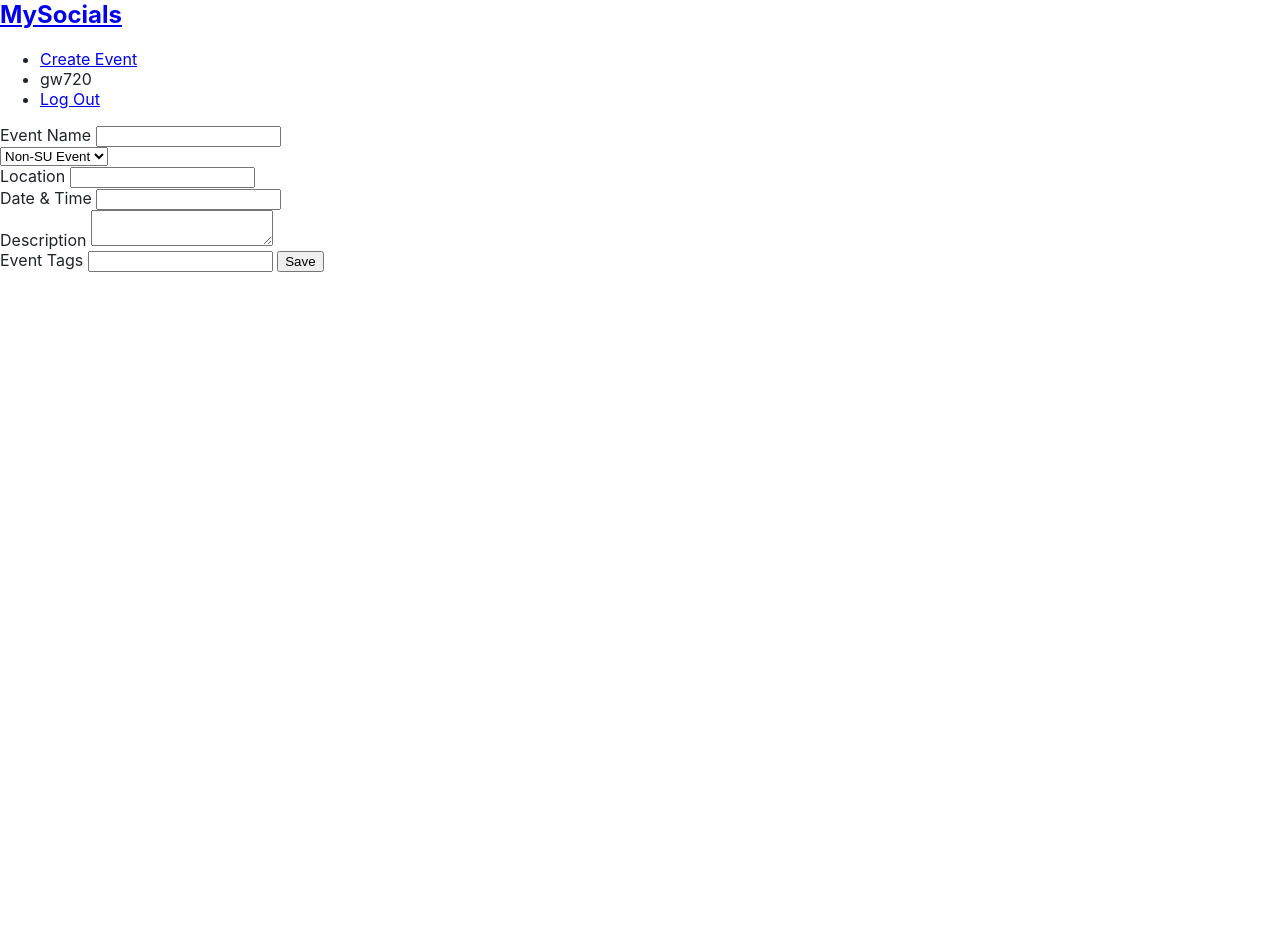
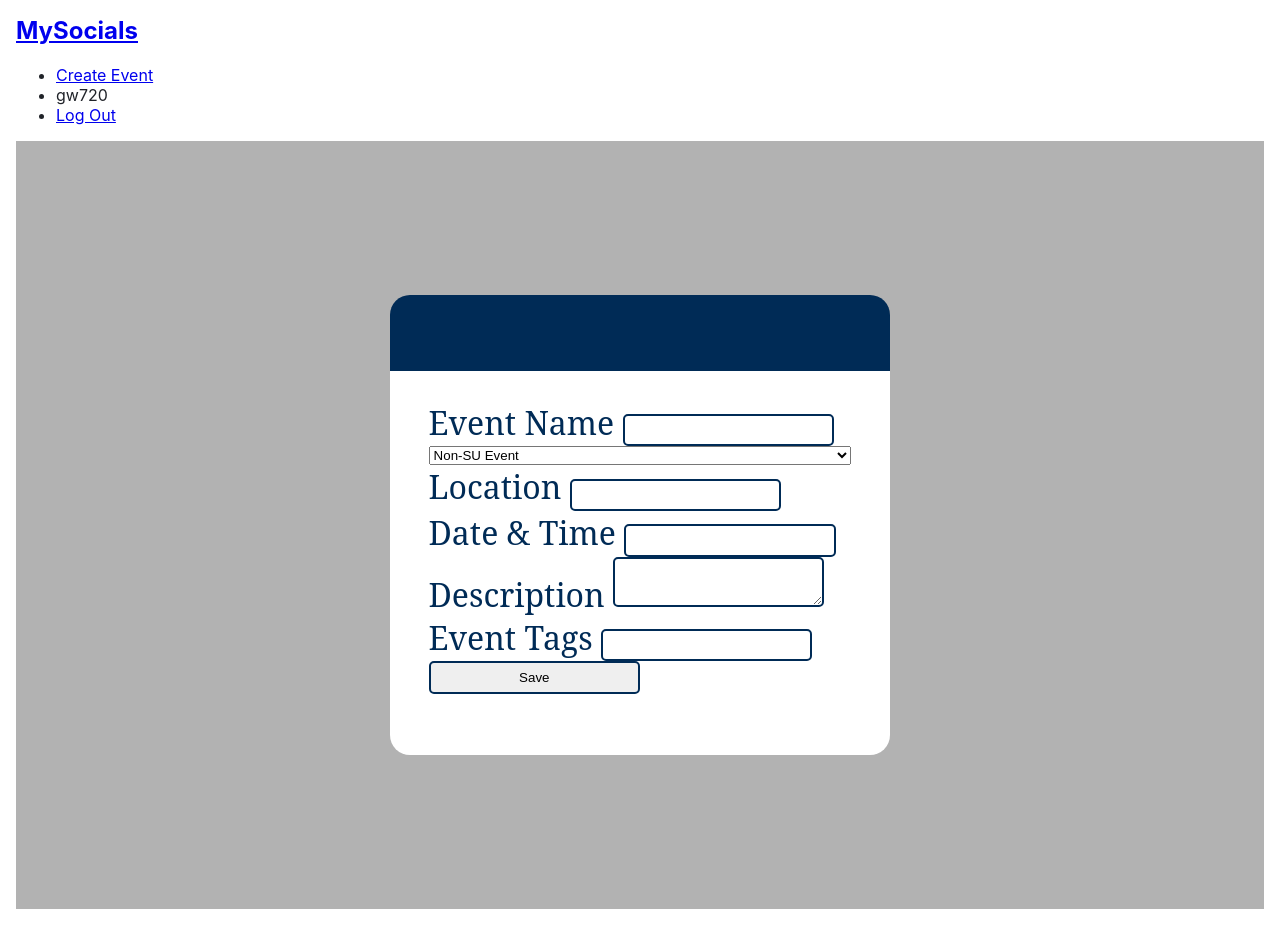
Before and after one commit to yh2452/CM22007, a Flask app: page /create in a window 1280 px wide. Before the commit the page ends 272 px from the top, so only its background shows below. Run offline with Flask 3, Linux system fonts and the light colour scheme; a user stored in the database is signed in; data comes from the database, SQL or seed files in the repository.

Commit message:
css for the create event page

```diff
--- a/MySocials/static/style.css
+++ b/MySocials/static/style.css
@@ -2,7 +2,7 @@
 body {
   font-family: "Inter";
   color: #202329;
-  margin: 0;
+  margin: 1em;
   padding: 0;
 }
 
@@ -35,7 +35,6 @@ img {
   display: flex;
   flex-direction: row;
   gap: 1em;
-  margin: 1em;
 }
 #everythingContainer #userContainer {
   display: flex;
@@ -80,7 +79,6 @@ img {
   justify-content: flex-start;
   align-items: flex-end;
   position: relative;
-  margin-bottom: 1em;
 }
 #eventsContainer .profileContainer .profilePic {
   width: 64px;
@@ -253,64 +251,49 @@ img {
 }
 
 #createEventContainer {
+  display: flex;
+  flex-direction: column;
+  justify-content: center;
+  align-items: center;
   background-color: rgba(0, 0, 0, 0.3);
-}
-#createEventContainer #createEventBox {
-  color: #002B56;
   width: 100%;
   height: 100%;
 }
-#createEventContainer #createEventBox form {
-  padding: 1em;
-}/*# sourceMappingURL=style.css.map */
-
-
-/* REGISTER FORM */
-.formPage{
+#createEventContainer #topBlue {
+  width: 40%;
+  height: 10%;
+  background-color: #002B56;
+  border-radius: 20px 20px 0 0;
+}
+#createEventContainer #createEventBox {
+  font-size: 2em;
+  font-family: "Noto Serif", "Inter", serif;
+  background-color: #FFFFFF;
   display: flex;
   justify-content: center;
   align-items: center;
-  height: 100vh;
-  margin: 0;
+  color: #002B56;
+  width: 40%;
+  height: 50%;
+  border-radius: 0 0 20px 20px;
 }
-
-.formContainer {
-  background-color: #202329;
-  border-radius: 8px;
-  overflow: hidden;
-  max-width: 400px;
+#createEventContainer #createEventBox form label {
+  width: 50%;
+  height: 25px;
+}
+#createEventContainer #createEventBox form input {
+  width: 50%;
+  border: 2px solid #002B56;
+  border-radius: 5px;
+  padding: 0.5em;
+}
+#createEventContainer #createEventBox form textarea {
+  width: 50%;
+  height: 50px;
+  border: 2px solid #002B56;
+  border-radius: 5px;
+  padding: 0.5em;
+}
+#createEventContainer #createEventBox form select {
   width: 100%;
-  padding: 20px;
-  box-sizing: border-box;
-  text-align: center;
-}
-
-.formContainer h1 {
-  font-size: 3rem;
-  font-weight: 700;
-  color: #ecf0f1;
-  margin-bottom: 20px;
-}
-
-.registerForm input, .loginForm input {
-  width: 100%;
-  padding: 12px;
-  margin: 8px 0;
-  box-sizing: border-box;
-  border: none;
-  border-radius: none;
-  outline: none;
-}
-
-.registerForm input[type="submit"],
-.loginForm input[type="submit"]{
-  background-color: #002B56;
-  color: #ecf0f1;
-  cursor: pointer;
-}
-
-.loginLink p, .registerLink p {
-  color: #ecf0f1;
-  margin: 12px;
-  font-size: 16px;
-}
+}/*# sourceMappingURL=style.css.map */
--- a/MySocials/static/style.sass
+++ b/MySocials/static/style.sass
@@ -247,14 +247,46 @@ img
 
 
 #createEventContainer
+  display: flex
+  flex-direction: column
+  justify-content: center
+  align-items: center
   background-color: rgba(0, 0, 0, 0.3)
+  width: 100%
+  height: 100%
+
+  #topBlue
+    width: 40%
+    height: 10%
+    background-color: $blue
+    border-radius: 20px 20px 0 0
 
   #createEventBox
+    font-size: 2em
+    font-family: $font-stack
+    background-color: $white
+    display: flex
+    justify-content: center
+    align-items: center
     color: $blue
-    width: 100%
-    height: 100%
+    width: 40%
+    height: 50%
+    border-radius: 0 0 20px 20px
 
     form
-      padding: 1em
-
-      #title
+      label
+        width: 50%
+        height: 25px
+      input
+          width: 50%
+          border: 2px solid $blue
+          border-radius: 5px
+          padding: 0.5em
+      textarea
+        width: 50%
+        height: 50px
+        border: 2px solid $blue
+        border-radius: 5px
+        padding: 0.5em
+      select
+        width: 100%
--- a/MySocials/templates/create_event.html
+++ b/MySocials/templates/create_event.html
@@ -9,6 +9,10 @@
 
 {% block content %}
 
+<div id="createEventContainer">
+    <div id="topBlue">
+    </div>
+    <div id="createEventBox">
         <form method="post">
             <label for="title">Event Name</label>
             <input name="title" id="title" required>
@@ -33,5 +37,8 @@
             <input name="tags" id="tags" required>
             <input type="submit" value="Save">
         </form>
+    </div>
+</div>
+
 
 {% endblock %}
```
Also changed, not shown: 2 other files. Lines whose indentation alone changed are shown as unchanged.
